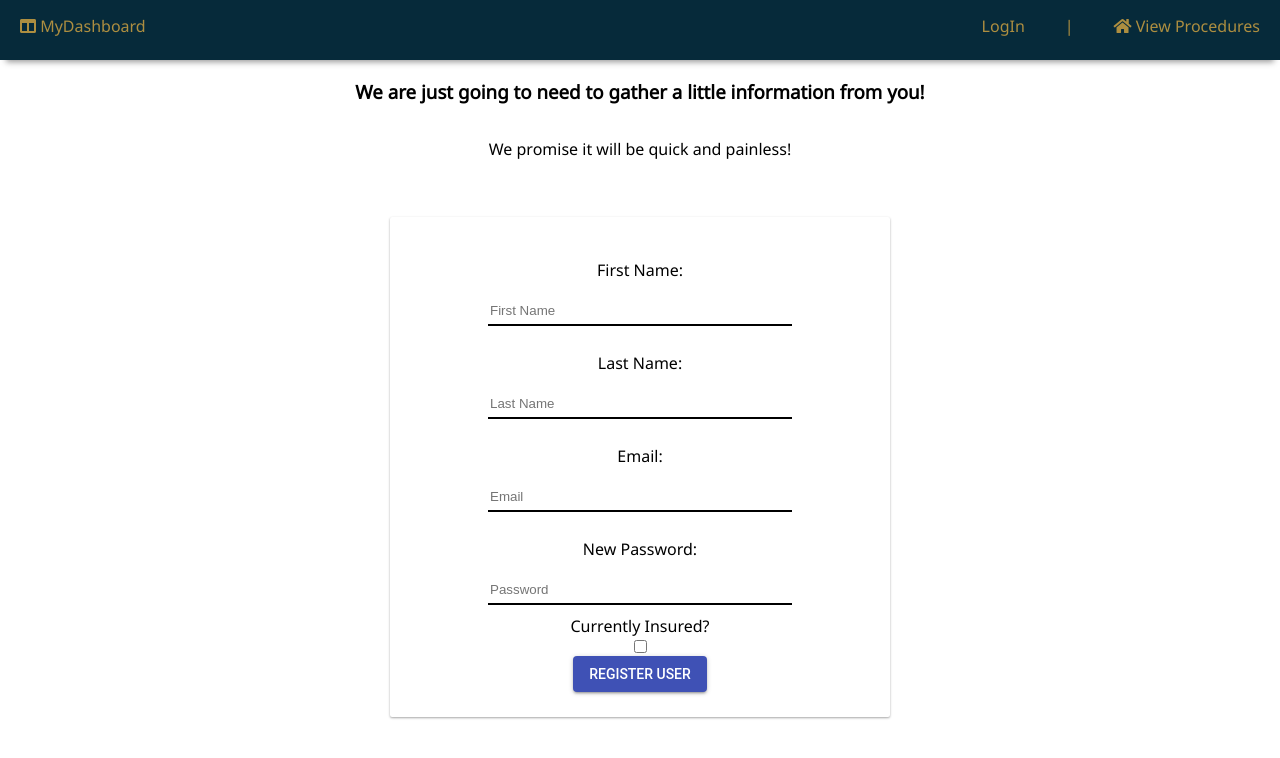
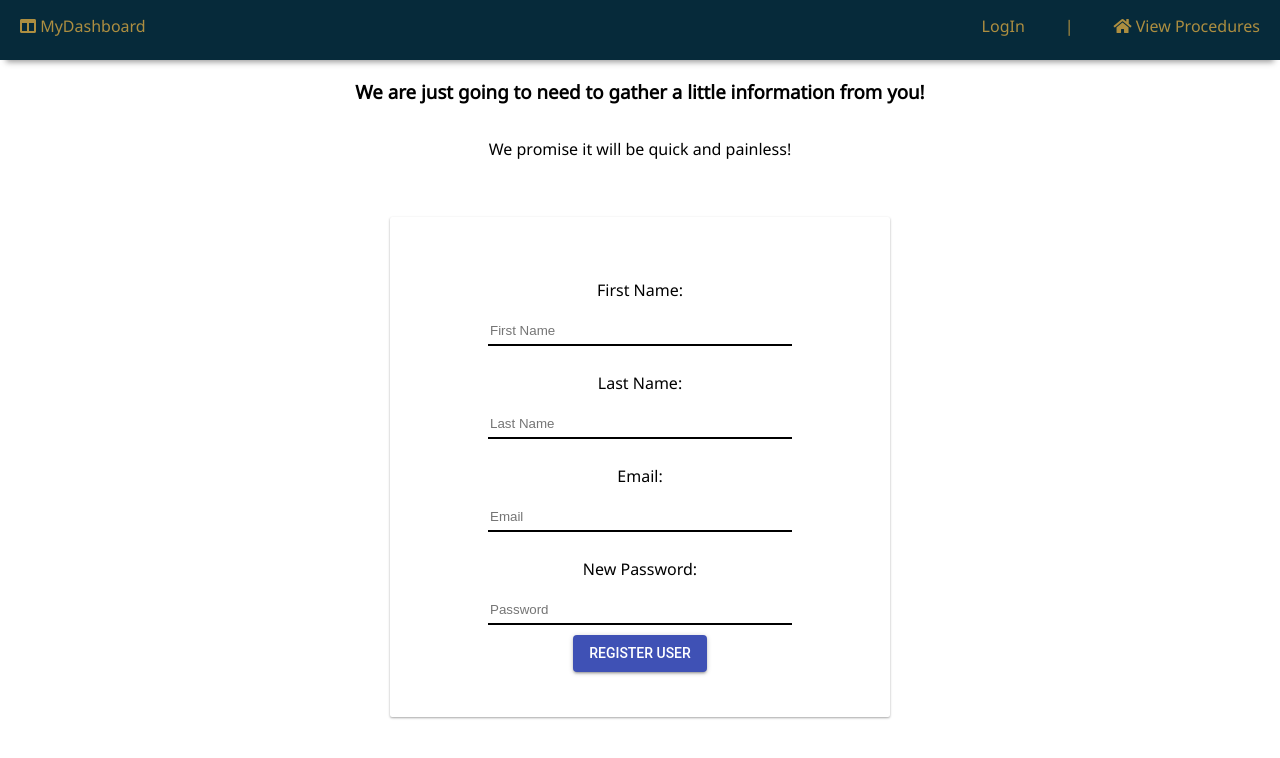
Before and after one commit to revolutionize-health/frontend, a React (Create React App) app in the folder rev-health/: page /register in a window 1280 px wide. Shown: the top 758 px of the page. Built offline with nearby package versions, Linux system fonts and the light colour scheme.

Commit message:
changes again

```diff
--- a/rev-health/src/Components/Register.js
+++ b/rev-health/src/Components/Register.js
@@ -114,8 +114,7 @@ class Register extends Component {
                            style={input}
                            >
                     </input>
-                    <span style={title}>Currently Insured?</span>
-                    <input type="checkbox"></input>
+
 
                     <Button variant="contained" color="primary" type="submit">
                             Register User
```
